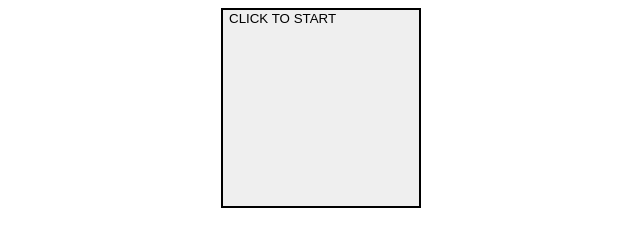
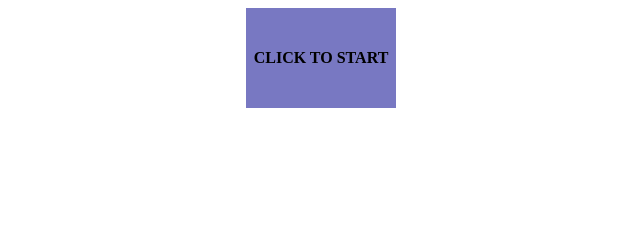
Before and after one commit to calebchris000/Rock-Paper-Scissors, a plain HTML site: page index.html in a window 1280 px wide. Shown: the whole page, without its empty margins (319-959 px from the left). Drawn offline with Linux system fonts and the light colour scheme.

Commit message:
Added graphics to buttons

```diff
--- a/index.html
+++ b/index.html
@@ -10,30 +10,45 @@
 
 <body>
     <style>
-        button{
-            border: 2px solid black;
-            width: 200px;
-            height: 200px;
+        #button {
+            border: 0px solid black;
+            width: 150px;
+            height: 100px;
             margin: 0 auto;
+            background-color: rgb(120, 120, 194);
+            font-family: Poppins;
+            font-weight: bolder;
             display: flex;
+            justify-content: center;
+            align-items: center;
+            transition: all .1s ease;
+            user-select: none;
+        }
+
+        #button:hover{
+            background-color: rgb(50, 50, 196);
+        }
+
+        #button:active{
+            background-color: rgb(120, 120, 194);
         }
     </style>
     <script>
         let humanScore = 0; let computerScore = 0
-        function loopedRound(number){
+        function loopedRound(number) {
             let numOfGame = parseInt(prompt("How many game?"))
             for (let i = 0; i < numOfGame; i++) {
                 userPlay()
             }
             whoWon()
-            humanScore = computerScore =0
+            humanScore = computerScore = 0
         }
 
-        function whoWon(){
+        function whoWon() {
 
-            humanScore> computerScore? alert(`You won by ${humanScore} : ${computerScore}`):
-            computerScore> humanScore? alert(`You lost by ${computerScore} : ${humanScore}`):
-            alert("There is no winner")
+            humanScore > computerScore ? alert(`You won by ${humanScore} : ${computerScore}`) :
+                computerScore > humanScore ? alert(`You lost by ${computerScore} : ${humanScore}`) :
+                    alert("There is no winner")
 
         }
 
@@ -61,23 +76,23 @@
 
             if (userlowercased == "rock" && computerLowerCased == "scissors") {
                 alert(`You Win! ${user} beats ${computer}`)
-                humanScore+=1
+                humanScore += 1
                 return
             }
             if (userlowercased == "paper" && computerLowerCased == "rock") {
                 alert(`You Win! ${user} beats ${computer}`)
-                humanScore+=1
+                humanScore += 1
                 return
             }
             if (userlowercased == "scissors" && computerLowerCased == "paper") {
                 alert(`You Win! ${user} beats ${computer}`)
-                humanScore+=1
+                humanScore += 1
                 return
             }
 
             else {
                 alert(`You Lose! ${computer} beats ${user}`)
-                computerScore+=1
+                computerScore += 1
                 return
             }
 
@@ -85,7 +100,7 @@
 
     </script>
 
-    <button onclick="loopedRound()">CLICK TO START</button>
+    <div id="button" onclick="loopedRound()">CLICK TO START</div>
 </body>
 
 </html>
```
